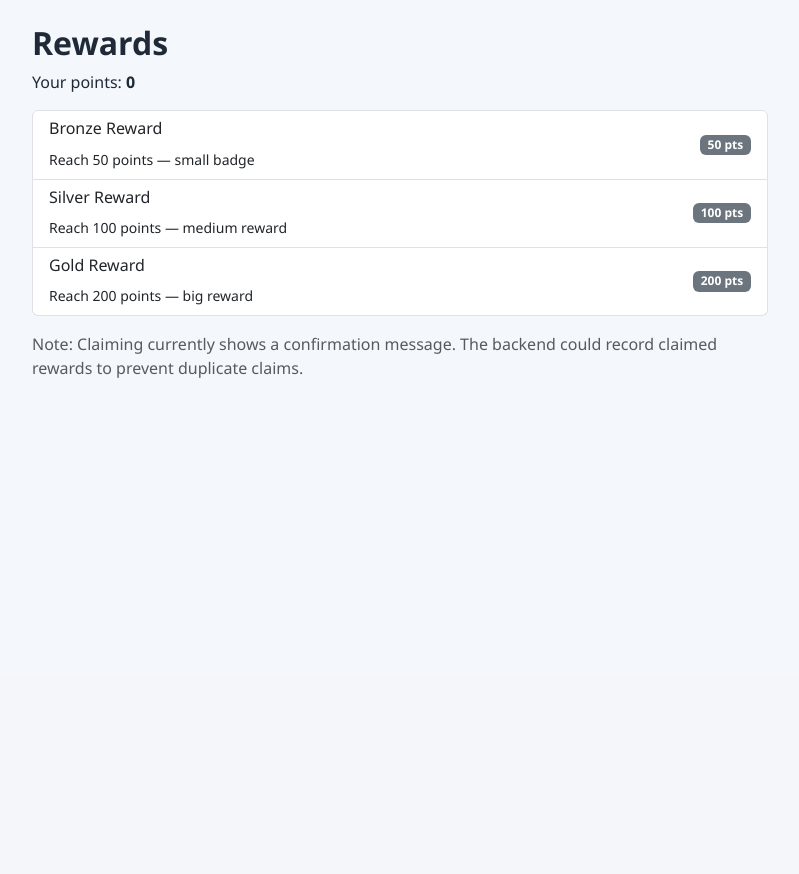
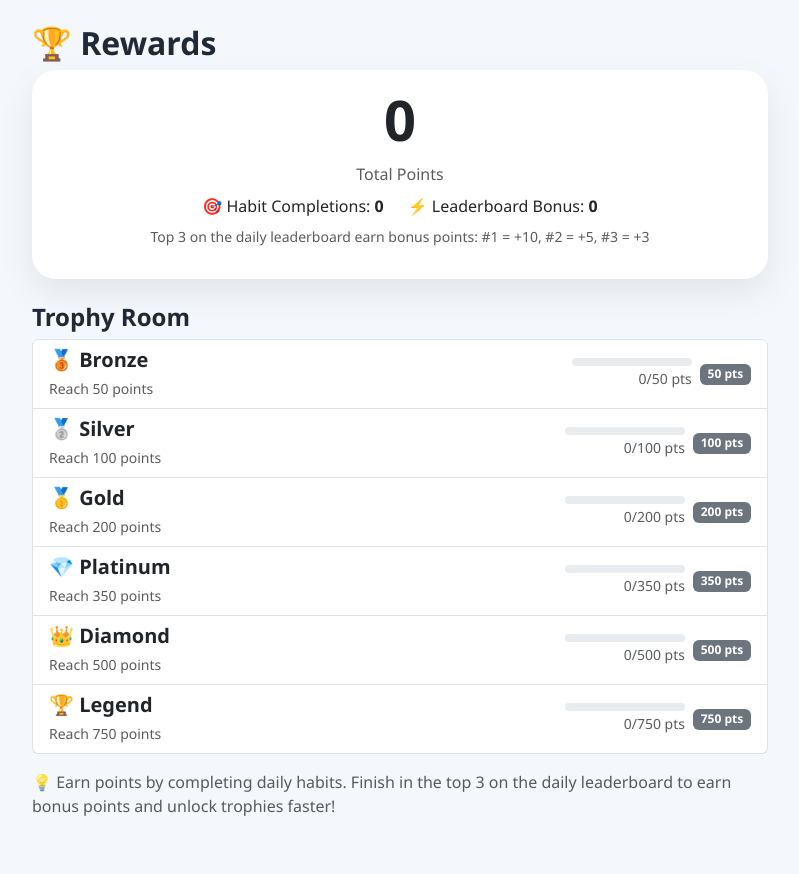
Before and after one commit to wenghengan-source/Agile-Web-Development-Project, a Flask app: page /reward in a window 1280 px wide. Shown: the part 126-1000 px from the top of the page, without its empty margins (240-1039 px from the left). Before the commit the page ends 504 px from the top, so only its background shows below. Run offline with Flask 3, Linux system fonts and the light colour scheme; the visitor is signed in with stand-in values (Sample User, id 1); data that the repository does not hold is empty; some libraries are stand-ins or nearby versions.

Commit message:
feat: link leaderboard to reward points and add more trophy tiers
- Add reward_events table for bonus point tracking
- Top 3 daily leaderboard earn bonus: #1=+10, #2=+5, #3=+3
- Show point breakdown (base + bonus) on reward page
- Add 3 new trophy tiers: Platinum(350), Diamond(500), Legend(750)
- Add progress bars for unclaimed tiers

```diff
--- a/Habit-tracker/app.py
+++ b/Habit-tracker/app.py
@@ -1000,6 +1000,73 @@ def init_db():
         )
     """)
 
+    cursor.execute("""
+        CREATE TABLE IF NOT EXISTS reward_events (
+            id INTEGER PRIMARY KEY AUTOINCREMENT,
+            user_id INTEGER NOT NULL,
+            event_type TEXT NOT NULL,
+            points INTEGER NOT NULL,
+            event_date TEXT NOT NULL
+        )
+    """)
+
+    conn.commit()
+    conn.close()
+
+
+def calculate_total_points(user_id):
+    """Sum habit completions + leaderboard bonus + challenge rewards."""
+    conn = sqlite3.connect("habit_tracker.db")
+    cursor = conn.cursor()
+
+    cursor.execute(
+        "SELECT COUNT(*) FROM habit_completions WHERE user_id = ?",
+        (user_id,)
+    )
+    base_points = cursor.fetchone()[0]
+
+    cursor.execute(
+        "SELECT COALESCE(SUM(points), 0) FROM reward_events WHERE user_id = ?",
+        (user_id,)
+    )
+    bonus_points = cursor.fetchone()[0]
+
+    conn.close()
+    return base_points + bonus_points, base_points, bonus_points
+
+
+def award_leaderboard_bonus(today_str):
+    """Award bonus points to top 3 on today's leaderboard."""
+    conn = sqlite3.connect("habit_tracker.db")
+    cursor = conn.cursor()
+
+    cursor.execute("""
+        SELECT hc.user_id, COUNT(*) as cnt
+        FROM habit_completions hc
+        WHERE hc.completion_date = ?
+        GROUP BY hc.user_id
+        ORDER BY cnt DESC
+        LIMIT 3
+    """, (today_str,))
+
+    top_users = cursor.fetchall()
+    bonuses = [(0, 10), (1, 5), (2, 3)]
+
+    for rank_idx, bonus in bonuses:
+        if rank_idx < len(top_users):
+            uid = top_users[rank_idx][0]
+            cursor.execute("""
+                SELECT id FROM reward_events
+                WHERE user_id = ? AND event_type = 'leaderboard_bonus'
+                AND event_date = ?
+            """, (uid, today_str))
+
+            if not cursor.fetchone():
+                cursor.execute("""
+                    INSERT INTO reward_events (user_id, event_type, points, event_date)
+                    VALUES (?, 'leaderboard_bonus', ?, ?)
+                """, (uid, bonus, today_str))
+
     conn.commit()
     conn.close()
 
@@ -2044,45 +2111,46 @@ def reward():
     if "user_id" not in session:
         return redirect(url_for("login"))
 
+    today_str = date.today().isoformat()
+    award_leaderboard_bonus(today_str)
+
+    total_points, base_points, bonus_points = calculate_total_points(
+        session["user_id"]
+    )
+
+    return render_template(
+        "reward.html",
+        points=total_points,
+        base_points=base_points,
+        bonus_points=bonus_points
+    )
+
+
+@app.route("/reward/<int:user_id>")
+def reward_user(user_id):
+    if "user_id" not in session:
+        return redirect(url_for("login"))
+
     conn = sqlite3.connect("habit_tracker.db")
     cursor = conn.cursor()
 
-    cursor.execute(
-        "SELECT COUNT(*) FROM habit_completions WHERE user_id = ?",
-        (session["user_id"],)
-    )
-    points = cursor.fetchone()[0]
-
-    conn.close()
-
-    return render_template("reward.html", points=points)
-
-
-@app.route("/reward/<int:user_id>")
-def reward_user(user_id):
-    # allow logged-in users to view friends' reward points
-    if "user_id" not in session:
-        return redirect(url_for("login"))
-
-    conn = sqlite3.connect("habit_tracker.db")
-    cursor = conn.cursor()
-
-    # get user info
     cursor.execute("SELECT name FROM users WHERE id = ?", (user_id,))
     user_row = cursor.fetchone()
     if not user_row:
         conn.close()
         return "User not found", 404
 
-    cursor.execute(
-        "SELECT COUNT(*) FROM habit_completions WHERE user_id = ?",
-        (user_id,)
-    )
-    points = cursor.fetchone()[0]
-
     conn.close()
 
-    return render_template("reward.html", points=points, viewed_user={'id': user_id, 'name': user_row[0]})
+    total_points, base_points, bonus_points = calculate_total_points(user_id)
+
+    return render_template(
+        "reward.html",
+        points=total_points,
+        base_points=base_points,
+        bonus_points=bonus_points,
+        viewed_user={'id': user_id, 'name': user_row[0]}
+    )
 
 
 @app.route("/claim_reward", methods=["POST"])
@@ -2092,24 +2160,26 @@ def claim_reward():
 
     tier = request.form.get("tier")
 
-    conn = sqlite3.connect("habit_tracker.db")
-    cursor = conn.cursor()
-    cursor.execute(
-        "SELECT COUNT(*) FROM habit_completions WHERE user_id = ?",
-        (session["user_id"],)
-    )
-    points = cursor.fetchone()[0]
-    conn.close()
-
-    thresholds = {"bronze": 50, "silver": 100, "gold": 200}
+    total_points, _, _ = calculate_total_points(session["user_id"])
+
+    thresholds = {
+        "bronze": 50, "silver": 100, "gold": 200,
+        "platinum": 350, "diamond": 500, "legend": 750
+    }
+    trophy_names = {
+        "bronze": "🥉 Bronze", "silver": "🥈 Silver",
+        "gold": "🥇 Gold", "platinum": "💎 Platinum",
+        "diamond": "👑 Diamond", "legend": "🏆 Legend"
+    }
     required = thresholds.get(tier, None)
 
     if required is None:
         flash("Invalid reward tier.")
-    elif points >= required:
-        flash(f"Reward '{tier}' claimed. Congratulations!")
+    elif total_points >= required:
+        flash(f"Reward '{trophy_names.get(tier, tier)}' claimed. Congratulations!")
     else:
-        flash(f"Not enough points for {tier} reward. Need {required} points.")
+        flash(f"Not enough points for {trophy_names.get(tier, tier)}. "
+              f"Need {required} points (you have {total_points}).")
 
     return redirect(url_for("reward"))
 
--- a/Habit-tracker/templates/reward.html
+++ b/Habit-tracker/templates/reward.html
@@ -3,7 +3,7 @@
 {% block content %}
 <div class="row justify-content-center">
   <div class="col-md-8">
-    <h2>Rewards</h2>
+    <h2>🏆 Rewards</h2>
 
     {% with messages = get_flashed_messages() %}
       {% if messages %}
@@ -13,35 +13,64 @@
       {% endif %}
     {% endwith %}
 
-    <p>Your points: <strong>{{ points if points is not none else 0 }}</strong></p>
+    <div class="card mb-4">
+      <div class="card-body text-center">
+        <h1 class="display-4 fw-bold">{{ points }}</h1>
+        <p class="text-muted mb-2">Total Points</p>
+        <div class="d-flex justify-content-center gap-4">
+          <span>🎯 Habit Completions: <strong>{{ base_points }}</strong></span>
+          <span>⚡ Leaderboard Bonus: <strong>{{ bonus_points }}</strong></span>
+        </div>
+        <p class="text-muted small mt-2">
+          Top 3 on the daily leaderboard earn bonus points: #1 = +10, #2 = +5, #3 = +3
+        </p>
+      </div>
+    </div>
 
+    <h4>Trophy Room</h4>
     <div class="list-group mb-3">
       {% set tiers = [
-        { 'key':'bronze','title':'Bronze Reward','desc':'Reach 50 points — small badge','pts':50 },
-        { 'key':'silver','title':'Silver Reward','desc':'Reach 100 points — medium reward','pts':100 },
-        { 'key':'gold','title':'Gold Reward','desc':'Reach 200 points — big reward','pts':200 }
+        { 'key':'bronze',   'icon':'🥉', 'title':'Bronze',   'desc':'Reach 50 points',   'pts':50 },
+        { 'key':'silver',   'icon':'🥈', 'title':'Silver',   'desc':'Reach 100 points',  'pts':100 },
+        { 'key':'gold',     'icon':'🥇', 'title':'Gold',     'desc':'Reach 200 points',  'pts':200 },
+        { 'key':'platinum', 'icon':'💎', 'title':'Platinum', 'desc':'Reach 350 points',  'pts':350 },
+        { 'key':'diamond',  'icon':'👑', 'title':'Diamond',  'desc':'Reach 500 points',  'pts':500 },
+        { 'key':'legend',   'icon':'🏆', 'title':'Legend',   'desc':'Reach 750 points',  'pts':750 }
       ] %}
 
       {% for t in tiers %}
-        <div class="list-group-item d-flex justify-content-between align-items-center">
+        <div class="list-group-item d-flex justify-content-between align-items-center
+                    {% if points >= t.pts %}list-group-item-success{% endif %}">
           <div>
-            <h6>{{ t.title }}</h6>
-            <small>{{ t.desc }}</small>
+            <h5 class="mb-1">{{ t.icon }} {{ t.title }}</h5>
+            <small class="text-muted">{{ t.desc }}</small>
           </div>
 
-          {% if points is not none and points >= t.pts %}
-            <form method="post" action="/claim_reward" onsubmit="return confirm('Claim {{ t.title }}?');">
+          <div class="d-flex align-items-center gap-2">
+            {% if points >= t.pts %}
+              <span class="badge bg-success fs-6">Unlocked ✓</span>
+              <form method="post" action="/claim_reward" onsubmit="return confirm('Claim {{ t.title }} trophy?');">
                 <input type="hidden" name="tier" value="{{ t.key }}">
                 <button class="btn btn-sm btn-success">Claim</button>
               </form>
             {% else %}
+              <div class="text-end">
+                <div class="progress" style="width: 120px; height: 8px;">
+                  <div class="progress-bar" style="width: {{ (points / t.pts * 100)|int if points > 0 else 0 }}%;"></div>
+                </div>
+                <small class="text-muted">{{ points }}/{{ t.pts }} pts</small>
+              </div>
               <span class="badge bg-secondary">{{ t.pts }} pts</span>
             {% endif %}
+          </div>
         </div>
       {% endfor %}
     </div>
 
-    <p class="text-muted">Note: Claiming currently shows a confirmation message. The backend could record claimed rewards to prevent duplicate claims.</p>
+    <p class="text-muted">
+      💡 Earn points by completing daily habits. Finish in the top 3 on the daily
+      leaderboard to earn bonus points and unlock trophies faster!
+    </p>
   </div>
 </div>
 
```
Lines whose indentation alone changed are shown as unchanged.
